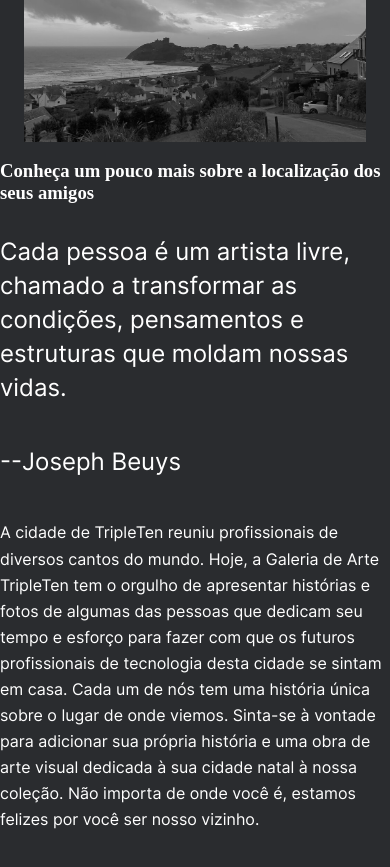
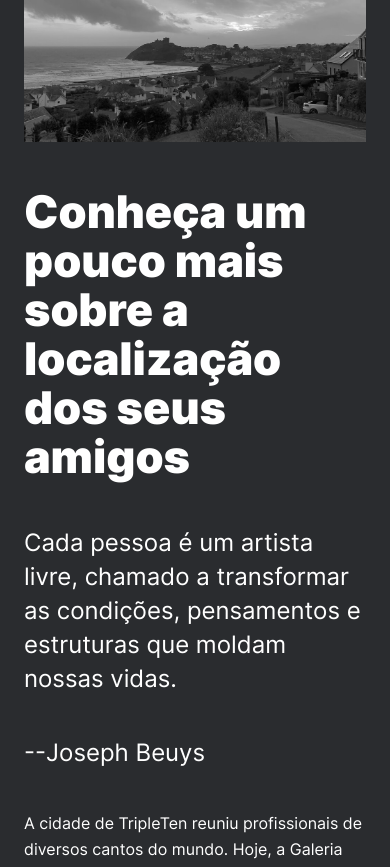
Before and after one commit to AlejandroAnjos/web_project_homeland, a plain HTML site: page index.html in a window 390 px wide. Shown: the part 636-1503 px from the top of the page. Drawn offline with Linux system fonts and the light colour scheme.

Commit message:
corretion

```diff
--- a/blocks/h4.css
+++ b/blocks/h4.css
@@ -1,4 +1,4 @@
-h4 {
+h4, .content_text {
   max-width: 738px;
   font-family: "Inter";
   font-weight: 400;
@@ -7,14 +7,14 @@ h4 {
 }
 
 @media screen and (max-width: 768px) {
-  h4 {
+  h4, .content_text{
     max-width: 720px;
     line-height: 1.417; /* 34px / 24px */
   }
 }
 
 @media screen and (max-width: 320px) {
-  h4 {
+ h4, .content_text{
     max-width: 288px;
     font-size: 24px;
     line-height: 1.25; /* 30px / 24px */
--- a/blocks/h5.css
+++ b/blocks/h5.css
@@ -1,4 +1,4 @@
-h5 {
+h5, .content_text1{
   max-width: 732px;
   font-family: "Inter";
   font-weight: 400;
@@ -7,14 +7,14 @@ h5 {
 }
 
 @media screen and (max-width: 768px) {
-  h5 {
+ h5, .content_text1 {
     max-width: 720px;
     line-height: 1.417; /* 34px / 24px */
   }
 }
 
 @media screen and (max-width: 320px) {
-  h5 {
+  h5, .content_text1 {
     max-width: 288px;
     font-size: 24px;
     line-height: 1.417; /* 34px / 24px */
--- a/blocks/h6.css
+++ b/blocks/h6.css
@@ -1,4 +1,5 @@
-h6 {
+h6,
+.content_text2 {
   max-width: 722px;
   font-family: "Inter";
   font-weight: 400;
@@ -7,14 +8,16 @@ h6 {
 }
 
 @media screen and (max-width: 768px) {
-  h6 {
+  h6,
+  .content_text2 {
     max-width: 720px;
     line-height: 1.63; /* 163% já está em decimal, mantido */
   }
 }
 
 @media screen and (max-width: 320px) {
-  h6 {
+  h6,
+  .content_text2 {
     max-width: 288px;
     font-size: 16px;
     line-height: 1.63; /* 163% já está em decimal, mantido */
--- a/blocks/header.css
+++ b/blocks/header.css
@@ -16,17 +16,18 @@
   font-size: 96px;
   line-height: 100px;
   display: flex;
-  font-family: Inter;
+  font-family: "Inter";
   text-align: -webkit-center;
   font-weight: 900;
 }
 
 .header_subtitle {
   max-width: 720px;
-  font-family: Inter;
+  font-family: "Inter";
   font-size: 30px;
   font-weight: 400;
   line-height: 36px;
+  text-align: center;
 }
 
 .header_image {
--- a/blocks/intro.css
+++ b/blocks/intro.css
@@ -1,9 +1,9 @@
-.intro {
+.content_intro {
   max-width: 984px;
   margin: 0 auto;
 }
 
-.intro_title {
+.content_intro_title {
   max-width: 830px;
   font-family: "Inter";
   line-height: 1.074; /* 58px / 54px */
@@ -12,12 +12,12 @@
 }
 
 @media screen and (max-width: 768px) {
-  .intro {
+  .content_intro {
     margin-left: 24px;
     margin-right: 24px;
   }
 
-  .intro_title {
+ .content_intro_title {
     max-width: 707px;
     line-height: 1.089; /* 49px / 45px */
     font-size: 45px;
@@ -25,12 +25,12 @@
 }
 
 @media screen and (max-width: 320px) {
-  .intro {
+   .content_intro {
     margin-left: 24px;
     margin-right: 24px;
   }
 
-  .intro_title {
+  .content_intro_title {
     max-width: 288px;
     line-height: 1.094; /* 35px / 32px */
     font-size: 32px;
--- a/index.html
+++ b/index.html
@@ -26,12 +26,12 @@
           <h3 class="content content_intro_title">
             Conheça um pouco mais sobre a localização dos seus amigos
           </h3>
-          <h4>
+          <h4 class="content_text">
             Cada pessoa é um artista livre, chamado a transformar as condições,
             pensamentos e estruturas que moldam nossas vidas.
           </h4>
-          <h5>--Joseph Beuys</h5>
-          <h6>
+          <h5 class="content_text1">--Joseph Beuys</h5>
+          <h6 class="content_text2">
             A cidade de TripleTen reuniu profissionais de diversos cantos do
             mundo. Hoje, a Galeria de Arte TripleTen tem o orgulho de apresentar
             histórias e fotos de algumas das pessoas que dedicam seu tempo e
```
